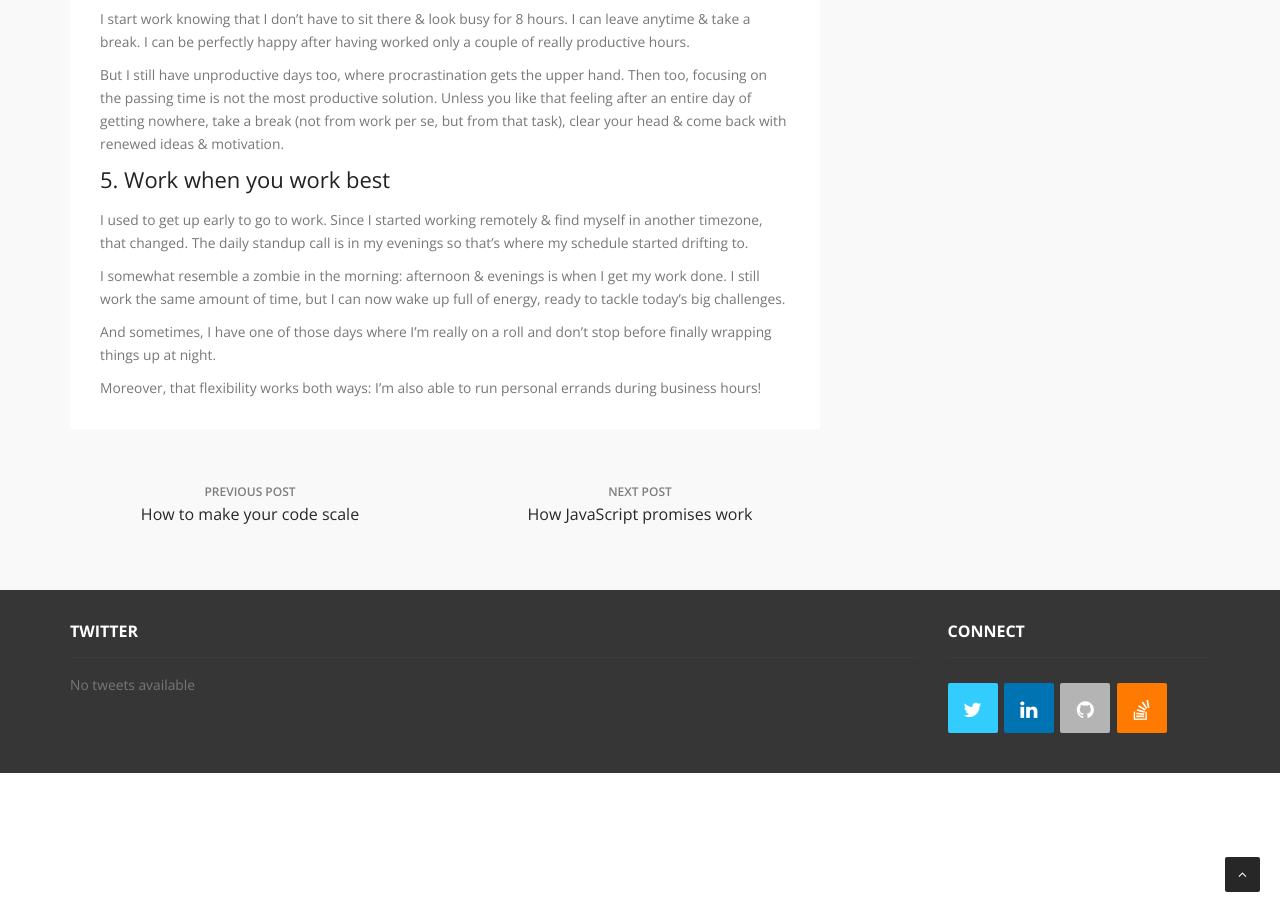
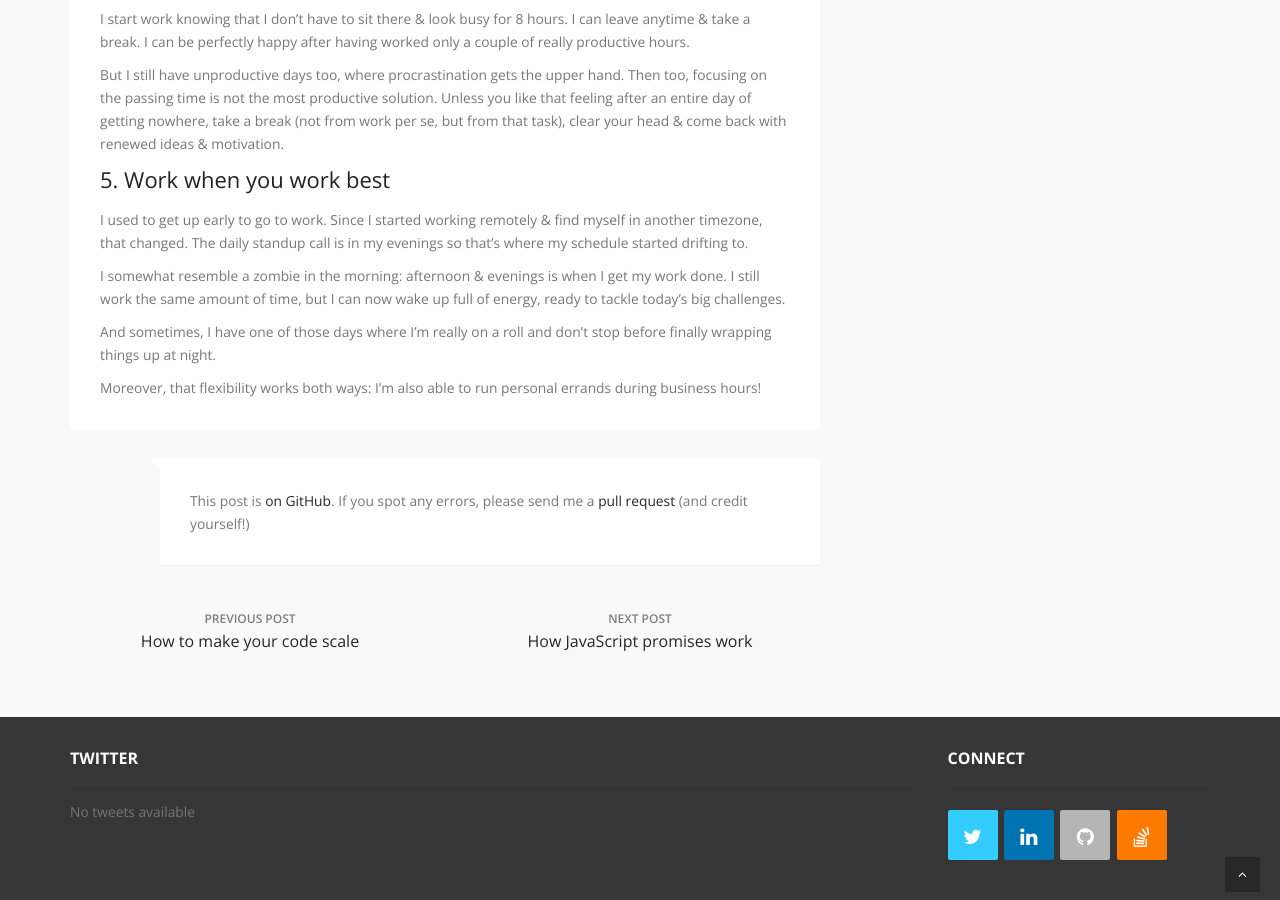
Before and after one commit to matthiasmullie/mullie.eu, a Jekyll site: the page built from _posts/2014-12-06-5-things-remote-working-taught-me-about-productivity.md, in a window 1280 px wide and 900 px high, scrolled down 1268 px. Built offline with Jekyll 4.4.1, drawn with Linux system fonts in a browser that asks for light colours; Markdown is read by kramdown in place of the engine named in the settings.

Commit message:
Add link to posts on GitHub, so people can help fix

```diff
--- a/_layouts/post.html
+++ b/_layouts/post.html
@@ -24,6 +24,13 @@ layout: default
   </div>
 </div>
 
+<div class="comment top-30">
+  <p class="comment-text">
+    This post is <a href="https://github.com/matthiasmullie/matthiasmullie.github.io/blob/master/{{ page.path }}" title="{{ page.title }} on GitHub">on GitHub</a>.
+    If you spot any errors, please send me a <a href="https://github.com/matthiasmullie/matthiasmullie.github.io/edit/master/{{ page.path }}" title="Edit {{ page.title }} on GitHub">pull request</a> (and credit yourself!)
+  </p>
+</div>
+
 <div class="relatepost">
   <div class="row">
     <div class="col-md-6">
```
